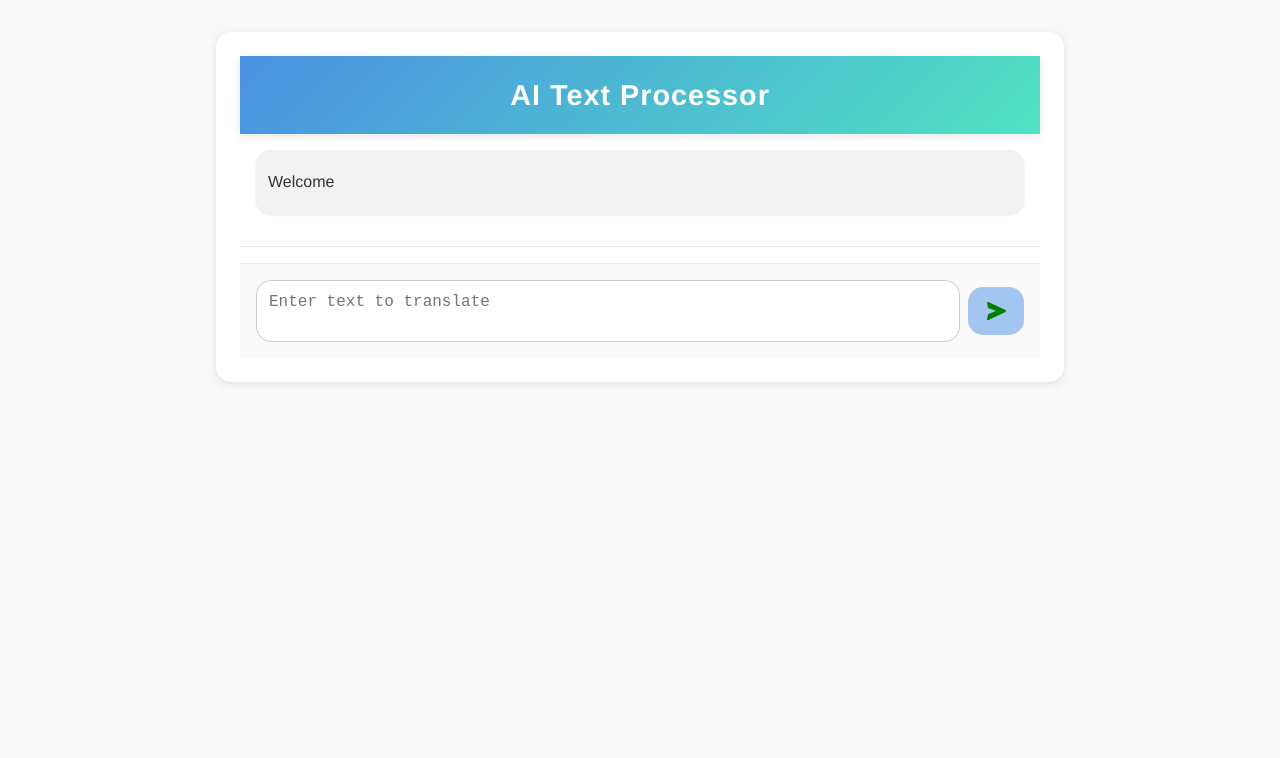
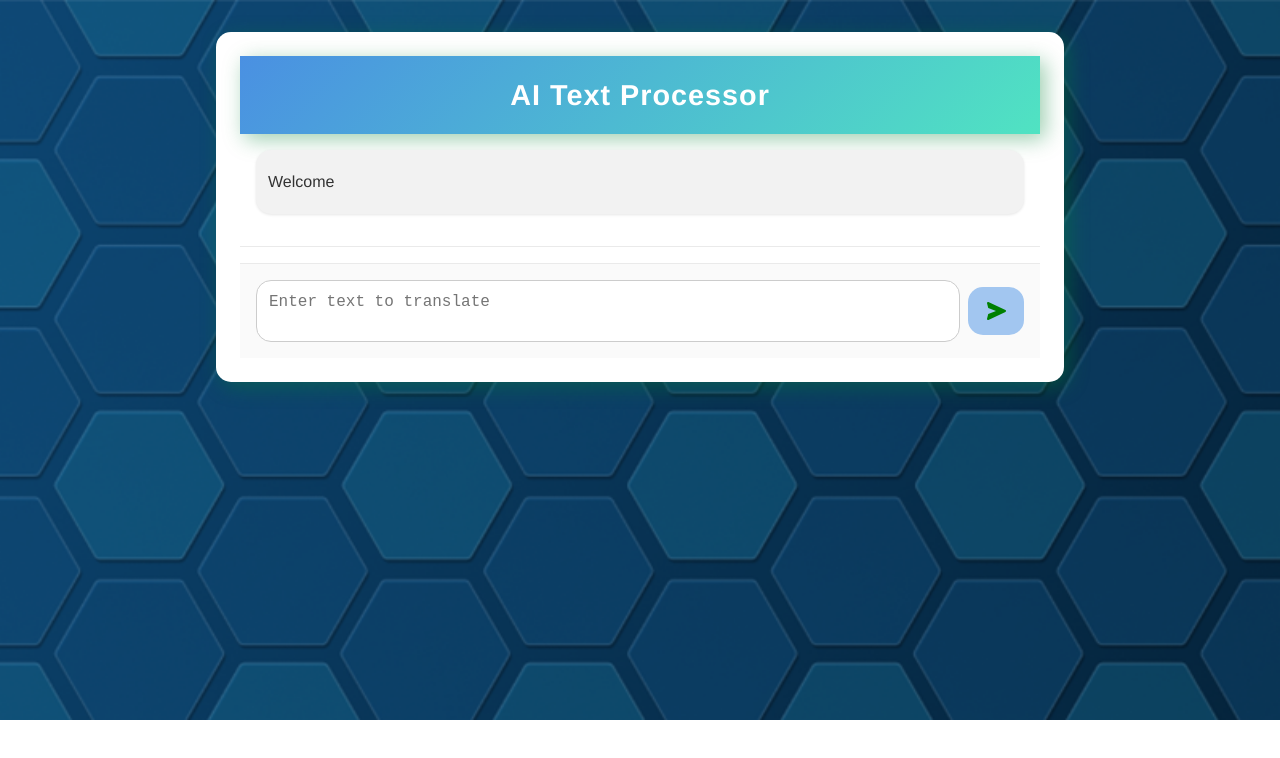
Before and after one commit to Beloved-adetola/hng-12-ai-processor-stage3, a React (Vite) app: page / in a window 1280 px wide. Shown: the top 758 px of the page. Built offline with nearby package versions, Linux system fonts and the light colour scheme.

Commit message:
Added background image

```diff
--- a/src/assets/css/styles.css
+++ b/src/assets/css/styles.css
@@ -2,7 +2,8 @@ body {
   margin: 0;
   padding: 0;
   font-family: "Helvetica Neue", Arial, sans-serif;
-  background-color: #f9f9f9;
+  background: url("../background.png") no-repeat;
+  background-size: cover;
   color: #333;
   line-height: 1.6;
 }
@@ -10,7 +11,7 @@ body {
 header {
   background: linear-gradient(135deg, #4a90e2, #50e3c2);
   padding: 1rem;
-  box-shadow: 0 2px 8px rgba(0, 0, 0, 0.1);
+  box-shadow: 5px 5px 20px rgba(5, 133, 54, 0.4);
 }
 header nav {
   display: flex;
@@ -30,7 +31,7 @@ header nav h2 {
   padding: 1.5rem;
   background: #fff;
   border-radius: 15px;
-  box-shadow: 0 2px 8px rgba(0, 0, 0, 0.1);
+  box-shadow: 5px 5px 20px rgba(5, 133, 54, 0.4);
 }
 
 .chat-area {
--- a/src/assets/css/styles.scss
+++ b/src/assets/css/styles.scss
@@ -1,10 +1,9 @@
 // Variables
 $primary-color: #4a90e2;
 $secondary-color: #50e3c2;
-$background-color: #f9f9f9;
 $text-color: #333;
 $border-radius: 15px;
-$box-shadow: 0 2px 8px rgba(0, 0, 0, 0.1);
+$box-shadow: 5px 5px 20px rgba(5, 133, 54, 0.4);
 
 // Breakpoints
 $breakpoint-sm: 480px;
@@ -15,7 +14,8 @@ body {
   margin: 0;
   padding: 0;
   font-family: "Helvetica Neue", Arial, sans-serif;
-  background-color: $background-color;
+  background: url('../background.png') no-repeat;
+  background-size: cover;
   color: $text-color;
   line-height: 1.6;
 }
```
Also changed, not shown: src/assets/background.png (added), 1 other file (tests, documents, lock files or other folders).
